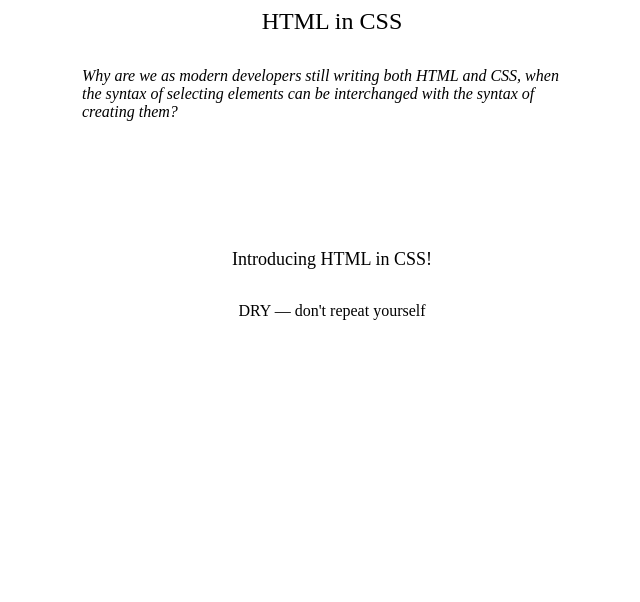
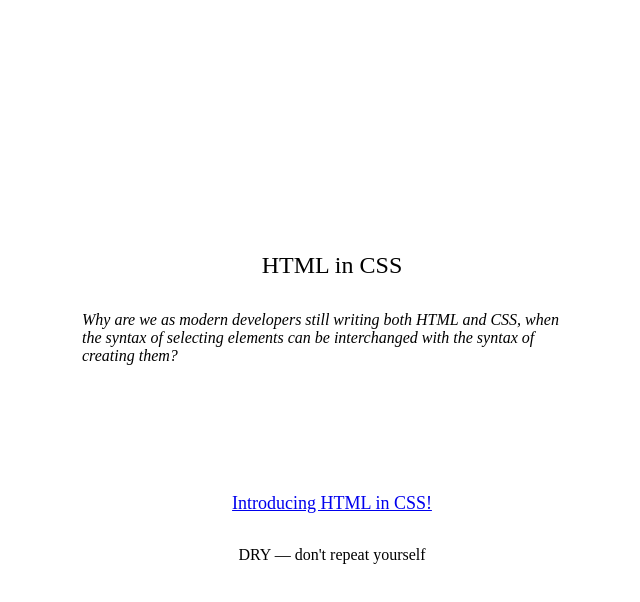
Before and after one commit to anatolykopyl/html-in-css, a website built with Vite: page index.html in a window 1280 px wide. Shown: the whole page, without its empty margins (308-948 px from the left). Built offline with nearby package versions, Linux system fonts and the light colour scheme.

Commit message:
Change demo page

```diff
--- a/index.html
+++ b/index.html
@@ -6,6 +6,7 @@
     <title>HTML in CSS</title>
     <style>
       #root {
+        min-height: 100vh;
         display: flex;
         justify-content: center;
         align-items: center;
@@ -34,12 +35,13 @@
         content: 'Why are we as modern developers still writing both HTML and CSS, when the syntax of selecting elements can be interchanged with the syntax of creating them?'
       }
 
-      #main > #answer {
+      #main > a#answer[href="https://github.com/anatolykopyl/html-in-css"][target="_blank"] {
+        display: block;
         font-size: large;
         text-align: center;
       }
 
-      #main > #answer[href="https://github.com/anatolykopyl/html-in-css"]::before {
+      #main > a#answer::before {
         content: 'Introducing HTML in CSS!';
       }
 
```
